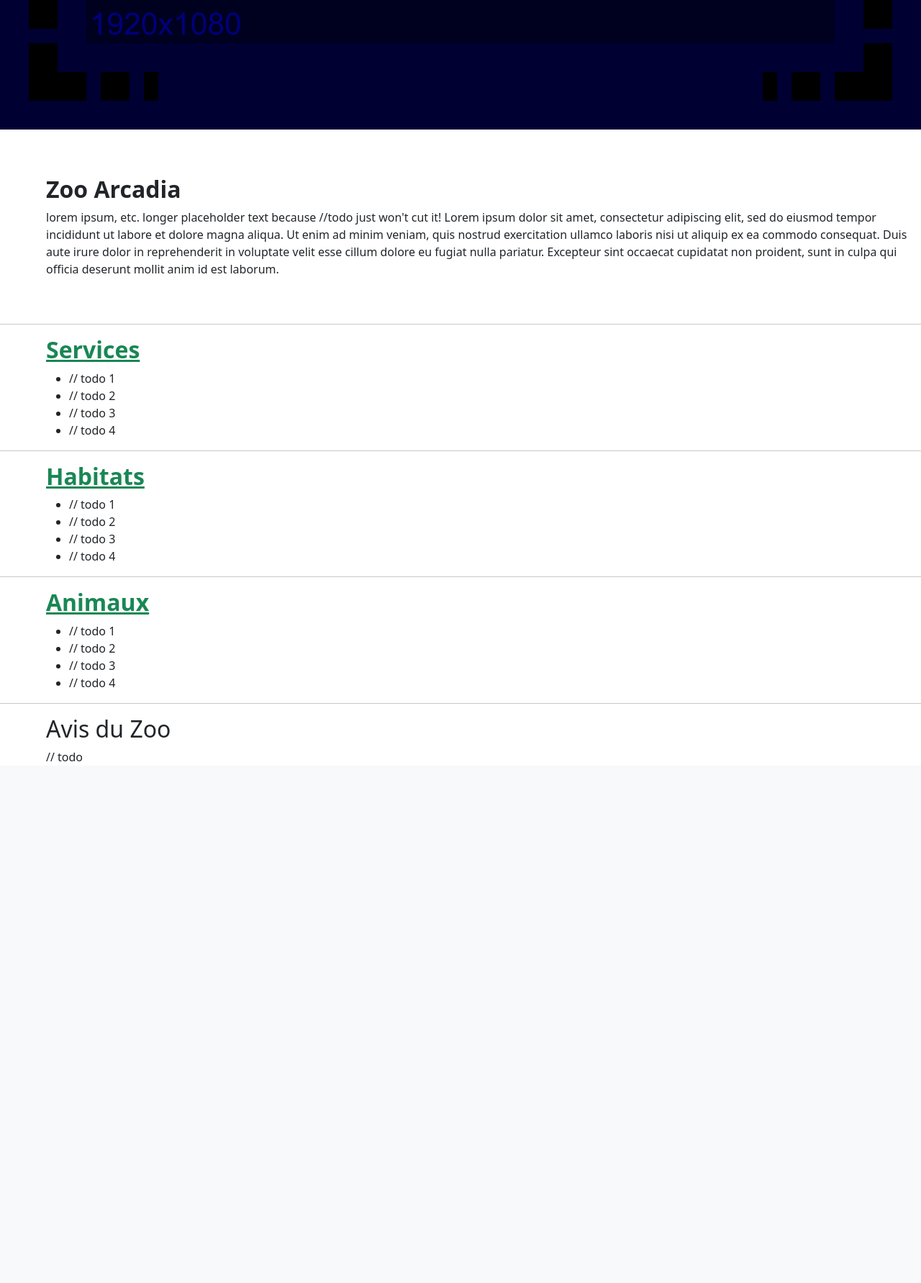
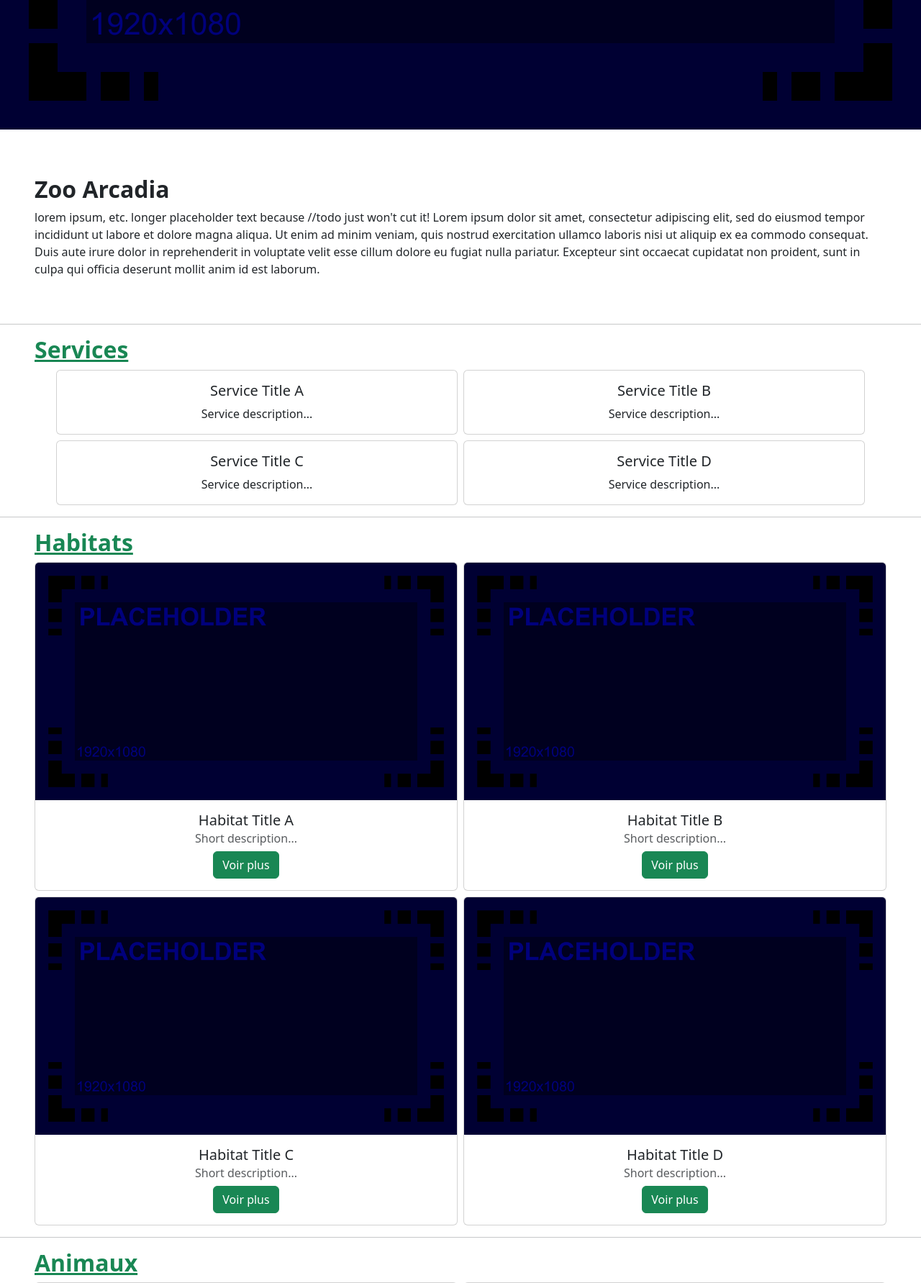
Before and after one commit to Wael-R/form-ecf-arcadia, a PHP site: page / in a window 1280 px wide. Shown: the part 596-2379 px from the top of the page at 72% size. Before the commit the page ends 1654 px from the top, so only its background shows below. Run offline with PHP 8.4, Linux system fonts and the light colour scheme.

Commit message:
Replaced homepage lists with cards

```diff
--- a/index.html
+++ b/index.html
@@ -41,7 +41,7 @@
 
 	<!-- todo? center rows -->
 
-	<div class="main-row presentation">
+	<div class="main-row presentation px-2 px-sm-5">
 		<h2 class="fw-bold">Zoo Arcadia</h2>
 		<p>
 			lorem ipsum, etc. longer placeholder text because //todo just won't cut it! Lorem ipsum dolor sit amet, consectetur adipiscing elit, sed do eiusmod tempor incididunt ut labore et dolore magna aliqua. Ut enim ad minim veniam, quis nostrud exercitation ullamco laboris nisi ut aliquip ex ea commodo consequat. Duis aute irure dolor in reprehenderit in voluptate velit esse cillum dolore eu fugiat nulla pariatur. Excepteur sint occaecat cupidatat non proident, sunt in culpa qui officia deserunt mollit anim id est laborum.
@@ -50,53 +50,153 @@
 
 	<hr>
 
-	<div class="main-row services">
+	<div class="main-row services px-2 px-sm-5">
 		<h2><a class="text-success fw-bold" href="#todo">Services</a></h2>
-		<ul>
-			<li>// todo 1</li>
-			<li>// todo 2</li>
-			<li>// todo 3</li>
-			<li>// todo 4</li>
-			<!-- todo: (php) display list of services (max 4?) -->
-		</ul>
+		<div class="container px-2">
+			<div class="row row-cols-1 row-cols-md-2 g-2 align-items-start justify-content-center">
+				<div class="col-sm-12 col-md">
+					<div class="card text-center card-body"> <!-- these cards have no header image -->
+						<h5 class="card-title">Service Title A</h5>
+						<p class="card-text">Service description...</p>
+					</div>
+				</div>
+				<div class="col-sm-12 col-md">
+					<div class="card text-center card-body">
+						<h5 class="card-title">Service Title B</h5>
+						<p class="card-text">Service description...</p>
+					</div>
+				</div>
+				<div class="col-sm-12 col-md">
+					<div class="card text-center card-body">
+						<h5 class="card-title">Service Title C</h5>
+						<p class="card-text">Service description...</p>
+					</div>
+				</div>
+				<div class="col-sm-12 col-md">
+					<div class="card text-center card-body">
+						<h5 class="card-title">Service Title D</h5>
+						<p class="card-text">Service description...</p>
+					</div>
+				</div>
+			</div>
+		</div>
+		<!-- todo: (php) generate these cards instead of copy pasting -->
+		<!-- todo: (php) display list of services (max 4?) -->
 	</div>
 
 	<hr>
 
-	<div class="main-row habitats">
+	<div class="main-row habitats px-2 px-sm-5">
 		<h2><a class="text-success fw-bold" href="#todo">Habitats</a></h2>
-		<ul>
-			<li>// todo 1</li>
-			<li>// todo 2</li>
-			<li>// todo 3</li>
-			<li>// todo 4</li>
-			<!-- todo: (php) display list of habitats (max 4?) -->
-		</ul>
+		<div class="row row-cols-1 row-cols-md-2 g-2 align-items-start justify-content-center">
+			<div class="col-sm-12 col-md">
+				<div class="card text-center">
+					<img src="./content/placeholder.png" class="card-img-top" alt="placeholder">
+					<div class="card-body">
+						<h5 class="card-title">Habitat Title A</h5>
+						<h6 class="card-subtitle mb-2 text-body-secondary">Short description...</h6>
+						<a href="#todo" class="btn btn-success">Voir plus</a>
+					</div>
+				</div>
+			</div>
+			<div class="col-sm-12 col-md">
+				<div class="card text-center">
+					<img src="./content/placeholder.png" class="card-img-top" alt="placeholder">
+					<div class="card-body">
+						<h5 class="card-title">Habitat Title B</h5>
+						<h6 class="card-subtitle mb-2 text-body-secondary">Short description...</h6>
+						<a href="#todo" class="btn btn-success">Voir plus</a>
+					</div>
+				</div>
+			</div>
+			<div class="col-sm-12 col-md">
+				<div class="card text-center">
+					<img src="./content/placeholder.png" class="card-img-top" alt="placeholder">
+					<div class="card-body">
+						<h5 class="card-title">Habitat Title C</h5>
+						<h6 class="card-subtitle mb-2 text-body-secondary">Short description...</h6>
+						<a href="#todo" class="btn btn-success">Voir plus</a>
+					</div>
+				</div>
+			</div>
+			<div class="col-sm-12 col-md">
+				<div class="card text-center">
+					<img src="./content/placeholder.png" class="card-img-top" alt="placeholder">
+					<div class="card-body">
+						<h5 class="card-title">Habitat Title D</h5>
+						<h6 class="card-subtitle mb-2 text-body-secondary">Short description...</h6>
+						<a href="#todo" class="btn btn-success">Voir plus</a>
+					</div>
+				</div>
+			</div>
+		</div>
+		<!-- todo: (php) display list of habitats (max 4?) -->
 	</div>
 
 	<hr>
 
-	<div class="main-row animals">
+	<div class="main-row animals px-2 px-sm-5">
 		<h2><a class="text-success fw-bold" href="#todo">Animaux</a></h2>
-		<ul>
-			<li>// todo 1</li>
-			<li>// todo 2</li>
-			<li>// todo 3</li>
-			<li>// todo 4</li>
-			<!-- todo: (php) display list of animals (max 4?) -->
-			<!-- todo? show only the most popular animals -->
-		</ul>
+		<div class="row row-cols-1 row-cols-md-2 g-2 align-items-start justify-content-center">
+			<div class="col-sm-12 col-md">
+				<div class="card text-center">
+					<img src="./content/placeholder.png" class="card-img-top" alt="placeholder">
+					<div class="card-body">
+						<h5 class="card-title">Animal Name A</h5>
+						<h6 class="card-subtitle mb-2 text-body-secondary">Animal race...</h6>
+						<h6 class="card-subtitle mb-2 text-body-secondary">Animal habitat...</h6>
+						<a href="#todo" class="btn btn-success">Voir plus</a>
+					</div>
+				</div>
+			</div>
+			<div class="col-sm-12 col-md">
+				<div class="card text-center">
+					<img src="./content/placeholder.png" class="card-img-top" alt="placeholder">
+					<div class="card-body">
+						<h5 class="card-title">Animal Name B</h5>
+						<h6 class="card-subtitle mb-2 text-body-secondary">Animal race...</h6>
+						<h6 class="card-subtitle mb-2 text-body-secondary">Animal habitat...</h6>
+						<a href="#todo" class="btn btn-success">Voir plus</a>
+					</div>
+				</div>
+			</div>
+			<div class="col-sm-12 col-md">
+				<div class="card text-center">
+					<img src="./content/placeholder.png" class="card-img-top" alt="placeholder">
+					<div class="card-body">
+						<h5 class="card-title">Animal Name C</h5>
+						<h6 class="card-subtitle mb-2 text-body-secondary">Animal race...</h6>
+						<h6 class="card-subtitle mb-2 text-body-secondary">Animal habitat...</h6>
+						<a href="#todo" class="btn btn-success">Voir plus</a>
+					</div>
+				</div>
+			</div>
+			<div class="col-sm-12 col-md">
+				<div class="card text-center">
+					<img src="./content/placeholder.png" class="card-img-top" alt="placeholder">
+					<div class="card-body">
+						<h5 class="card-title">Animal Name D</h5>
+						<h6 class="card-subtitle mb-2 text-body-secondary">Animal race...</h6>
+						<h6 class="card-subtitle mb-2 text-body-secondary">Animal habitat...</h6>
+						<a href="#todo" class="btn btn-success">Voir plus</a>
+					</div>
+				</div>
+			</div>
+		</div>
+		<!-- todo: (php) display list of animals (max 4?) -->
+		<!-- todo? show only the most popular animals -->
 	</div>
 	<!-- * for each of the above, the header should link over to the full corresponding list page -->
 
 	<hr>
 
-	<div class="main-row reviews">
-		<h2>Avis du Zoo</h2>
+	<div class="main-row reviews px-2 px-sm-5">
+		<h2>Avis</h2>
 		<div class="reviews-inner">
 			// todo
 		</div>
 	</div>
+
 	<script src="https://cdn.jsdelivr.net/npm/bootstrap@5.3.3/dist/js/bootstrap.bundle.min.js" integrity="sha384-YvpcrYf0tY3lHB60NNkmXc5s9fDVZLESaAA55NDzOxhy9GkcIdslK1eN7N6jIeHz" crossorigin="anonymous"></script>
 </body>
 </html>
--- a/styles.css
+++ b/styles.css
@@ -1,8 +1,3 @@
-.main-row
-{
-	padding-left: 5%;
-}
-
 .presentation
 {
 	margin: 4em 0;
```
